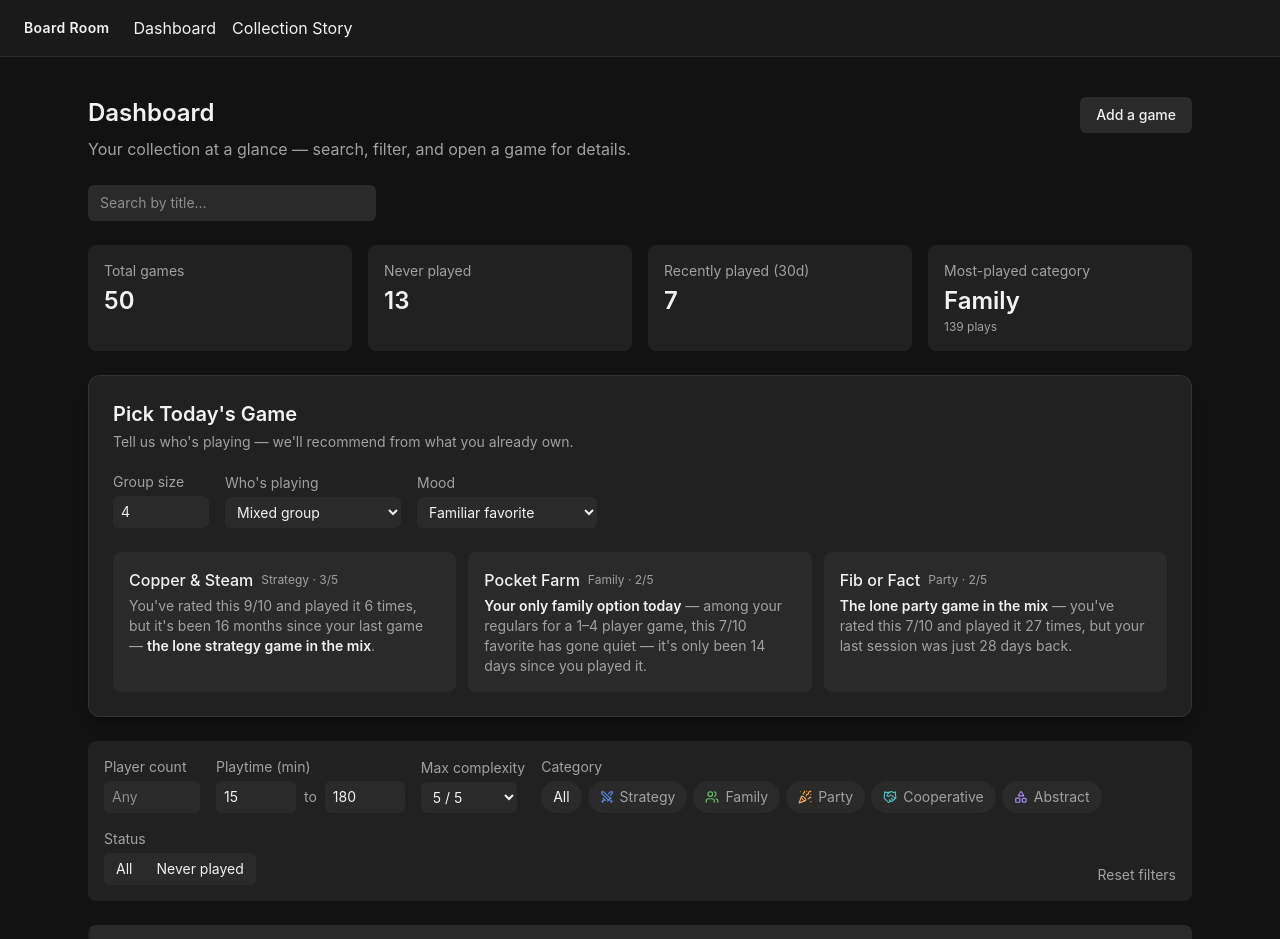
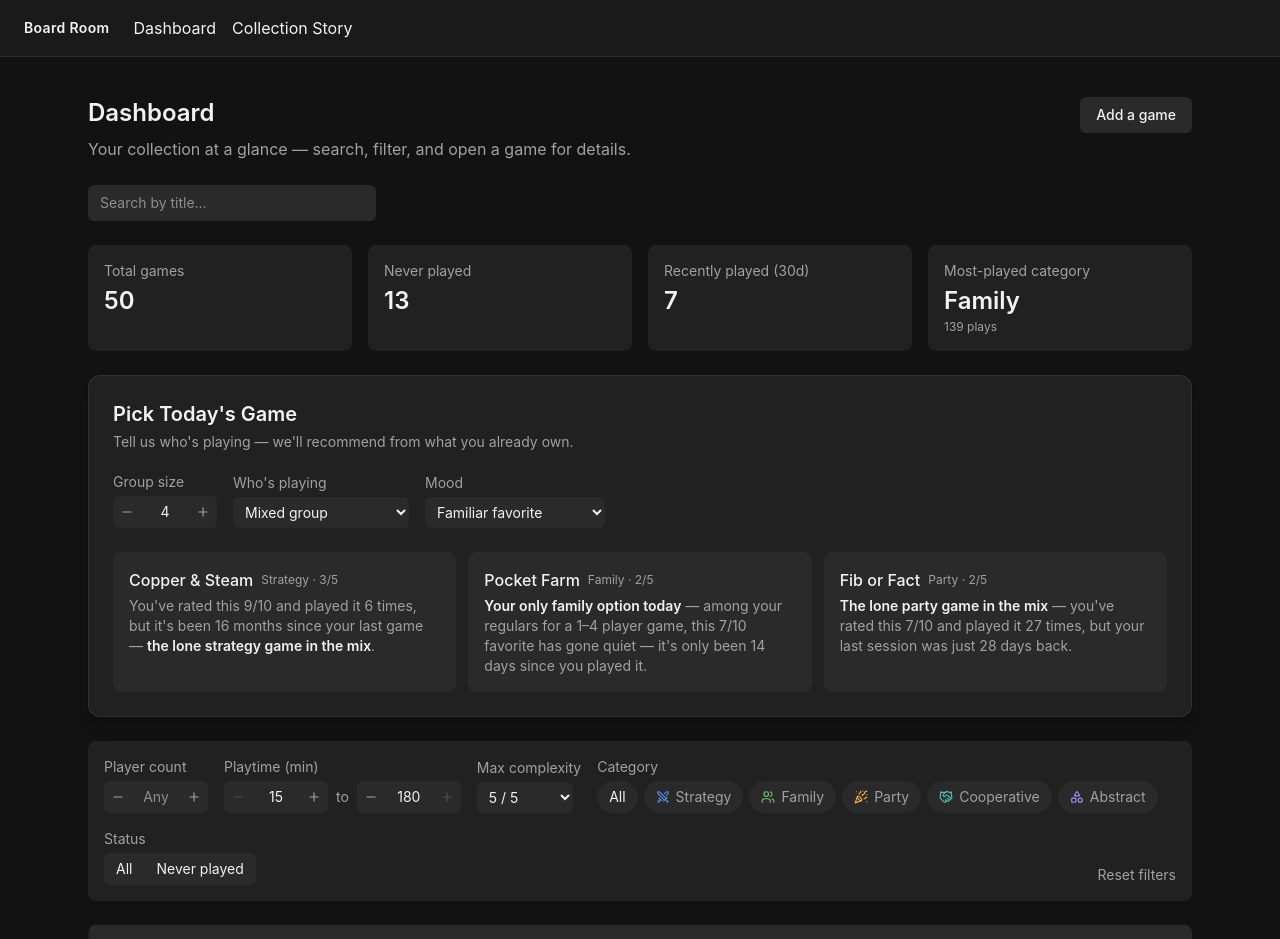
Before and after one commit to jerm-cowan/boardgame-library, a React (Vite) app: page /dashboard in a window 1280 px wide. Shown: the top 939 px of the page. Built offline with nearby package versions, Linux system fonts and the light colour scheme.

Commit message:
replace number inputs with increment/decrement steppers

```diff
--- a/src/components/AddGameForm.tsx
+++ b/src/components/AddGameForm.tsx
@@ -7,6 +7,7 @@ import {
   type GameCategory,
 } from '../types/game'
 import { AUDIENCE_LABELS } from '../lib/recommend'
+import NumberStepper from './NumberStepper'
 
 const AUDIENCE_OPTIONS: GameAudience[] = ['family', 'adults', 'mixed']
 
@@ -109,37 +110,37 @@ export default function AddGameForm({ onAdd, onClose }: AddGameFormProps) {
           <div className="flex gap-4">
             <label className="flex flex-1 flex-col gap-1 text-sm">
               <span className="text-muted-foreground">Min players</span>
-              <input
+              <NumberStepper
                 required
-                type="number"
+                value={draft.playerMin === '' ? null : Number(draft.playerMin)}
+                onChange={(value) => update('playerMin', value === null ? '' : String(value))}
                 min={1}
-                value={draft.playerMin}
-                onChange={(event) => update('playerMin', event.target.value)}
-                className="rounded-md bg-popover px-2 py-1.5 focus:outline-none"
+                allowClear
+                ariaLabel="minimum players"
               />
             </label>
             <label className="flex flex-1 flex-col gap-1 text-sm">
               <span className="text-muted-foreground">Max players</span>
-              <input
+              <NumberStepper
                 required
-                type="number"
+                value={draft.playerMax === '' ? null : Number(draft.playerMax)}
+                onChange={(value) => update('playerMax', value === null ? '' : String(value))}
                 min={1}
-                value={draft.playerMax}
-                onChange={(event) => update('playerMax', event.target.value)}
-                className="rounded-md bg-popover px-2 py-1.5 focus:outline-none"
+                allowClear
+                ariaLabel="maximum players"
               />
             </label>
           </div>
 
           <label className="flex flex-col gap-1 text-sm">
             <span className="text-muted-foreground">Playtime (minutes)</span>
-            <input
+            <NumberStepper
               required
-              type="number"
+              value={draft.playtimeMinutes === '' ? null : Number(draft.playtimeMinutes)}
+              onChange={(value) => update('playtimeMinutes', value === null ? '' : String(value))}
               min={1}
-              value={draft.playtimeMinutes}
-              onChange={(event) => update('playtimeMinutes', event.target.value)}
-              className="rounded-md bg-popover px-2 py-1.5 focus:outline-none"
+              allowClear
+              ariaLabel="playtime in minutes"
             />
           </label>
 
--- a/src/components/FilterPanel.tsx
+++ b/src/components/FilterPanel.tsx
@@ -6,6 +6,7 @@ import {
   type FilterState,
 } from '../types/game'
 import { CATEGORY_ACCENT, CATEGORY_ICON } from '../lib/categoryStyle'
+import NumberStepper from './NumberStepper'
 
 interface FilterPanelProps {
   filters: FilterState
@@ -32,37 +33,33 @@ export default function FilterPanel({ filters, onChange }: FilterPanelProps) {
       <div className="flex flex-wrap items-end gap-4">
         <label className="flex flex-col gap-1 text-sm">
           <span className="text-muted-foreground">Player count</span>
-          <input
-            type="number"
+          <NumberStepper
+            value={filters.playerCount}
+            onChange={(value) => update('playerCount', value)}
             min={1}
+            allowClear
             placeholder="Any"
-            value={filters.playerCount ?? ''}
-            onChange={(event) =>
-              update('playerCount', event.target.value === '' ? null : Number(event.target.value))
-            }
-            className="w-24 rounded-md bg-popover px-2 py-1.5 focus:outline-none"
+            ariaLabel="player count"
           />
         </label>
 
         <label className="flex flex-col gap-1 text-sm">
           <span className="text-muted-foreground">Playtime (min)</span>
           <div className="flex items-center gap-2">
-            <input
-              type="number"
+            <NumberStepper
+              value={filters.playtimeMin}
+              onChange={(value) => update('playtimeMin', value ?? PLAYTIME_BOUNDS.min)}
               min={PLAYTIME_BOUNDS.min}
               max={filters.playtimeMax}
-              value={filters.playtimeMin}
-              onChange={(event) => update('playtimeMin', Number(event.target.value))}
-              className="w-20 rounded-md bg-popover px-2 py-1.5 focus:outline-none"
+              ariaLabel="minimum playtime"
             />
             <span className="text-muted-foreground">to</span>
-            <input
-              type="number"
+            <NumberStepper
+              value={filters.playtimeMax}
+              onChange={(value) => update('playtimeMax', value ?? PLAYTIME_BOUNDS.max)}
               min={filters.playtimeMin}
               max={PLAYTIME_BOUNDS.max}
-              value={filters.playtimeMax}
-              onChange={(event) => update('playtimeMax', Number(event.target.value))}
-              className="w-20 rounded-md bg-popover px-2 py-1.5 focus:outline-none"
+              ariaLabel="maximum playtime"
             />
           </div>
         </label>
--- /dev/null
+++ b/src/components/NumberStepper.tsx
@@ -0,0 +1,87 @@
+import { Minus, Plus } from 'lucide-react'
+
+interface NumberStepperProps {
+  value: number | null
+  onChange: (value: number | null) => void
+  min?: number
+  max?: number
+  step?: number
+  /** When true, clearing the input (or stepping below min) can produce `null` (e.g. an "Any" state). */
+  allowClear?: boolean
+  placeholder?: string
+  ariaLabel: string
+  className?: string
+  required?: boolean
+}
+
+// Shared left/right increment-decrement control, replacing native stacked spinner arrows.
+export default function NumberStepper({
+  value,
+  onChange,
+  min,
+  max,
+  step = 1,
+  allowClear = false,
+  placeholder,
+  ariaLabel,
+  className = '',
+  required = false,
+}: NumberStepperProps) {
+  function clamp(next: number) {
+    let result = next
+    if (min !== undefined) result = Math.max(min, result)
+    if (max !== undefined) result = Math.min(max, result)
+    return result
+  }
+
+  function nudge(delta: number) {
+    const base = value ?? min ?? 0
+    onChange(clamp(base + delta))
+  }
+
+  const atMin = min !== undefined && value !== null && value <= min
+  const atMax = max !== undefined && value !== null && value >= max
+
+  return (
+    <div className={`inline-flex w-fit shrink-0 items-stretch self-start overflow-hidden rounded-md bg-popover ${className}`}>
+      <button
+        type="button"
+        onClick={() => nudge(-step)}
+        disabled={atMin}
+        aria-label={`Decrease ${ariaLabel}`}
+        className="flex w-7 items-center justify-center text-muted-foreground hover:bg-hover hover:text-foreground disabled:cursor-not-allowed disabled:opacity-30"
+      >
+        <Minus size={14} strokeWidth={2} aria-hidden="true" />
+      </button>
+      <input
+        type="number"
+        inputMode="numeric"
+        required={required}
+        min={min}
+        max={max}
+        placeholder={placeholder}
+        value={value ?? ''}
+        onChange={(event) => {
+          const raw = event.target.value
+          if (raw === '') {
+            onChange(allowClear ? null : (min ?? 0))
+            return
+          }
+          const parsed = Number(raw)
+          if (!Number.isNaN(parsed)) onChange(parsed)
+        }}
+        aria-label={ariaLabel}
+        className="no-spinner w-12 bg-transparent px-1 py-1.5 text-center focus:outline-none"
+      />
+      <button
+        type="button"
+        onClick={() => nudge(step)}
+        disabled={atMax}
+        aria-label={`Increase ${ariaLabel}`}
+        className="flex w-7 items-center justify-center text-muted-foreground hover:bg-hover hover:text-foreground disabled:cursor-not-allowed disabled:opacity-30"
+      >
+        <Plus size={14} strokeWidth={2} aria-hidden="true" />
+      </button>
+    </div>
+  )
+}
--- a/src/components/PickTonightWidget.tsx
+++ b/src/components/PickTonightWidget.tsx
@@ -7,6 +7,7 @@ import {
   type AudienceSelection,
   type Mood,
 } from '../lib/recommend'
+import NumberStepper from './NumberStepper'
 
 interface PickTonightWidgetProps {
   games: Game[]
@@ -38,13 +39,12 @@ export default function PickTonightWidget({ games, onSelectGame }: PickTonightWi
       <div className="mt-5 flex flex-wrap items-end gap-4">
         <label className="flex flex-col gap-1 text-sm">
           <span className="text-muted-foreground">Group size</span>
-          <input
-            type="number"
+          <NumberStepper
+            value={groupSize}
+            onChange={(value) => setGroupSize(value ?? 1)}
             min={1}
             max={12}
-            value={groupSize}
-            onChange={(event) => setGroupSize(Math.max(1, Number(event.target.value) || 1))}
-            className="w-24 rounded-md bg-popover px-2 py-1.5 focus:outline-none"
+            ariaLabel="group size"
           />
         </label>
 
--- a/src/index.css
+++ b/src/index.css
@@ -24,3 +24,14 @@ body {
   background-color: var(--color-background);
   color: var(--color-foreground);
 }
+
+/* Hide native number spinner arrows — replaced by NumberStepper's own +/- buttons. */
+.no-spinner::-webkit-inner-spin-button,
+.no-spinner::-webkit-outer-spin-button {
+  -webkit-appearance: none;
+  margin: 0;
+}
+
+.no-spinner {
+  -moz-appearance: textfield;
+}
```
